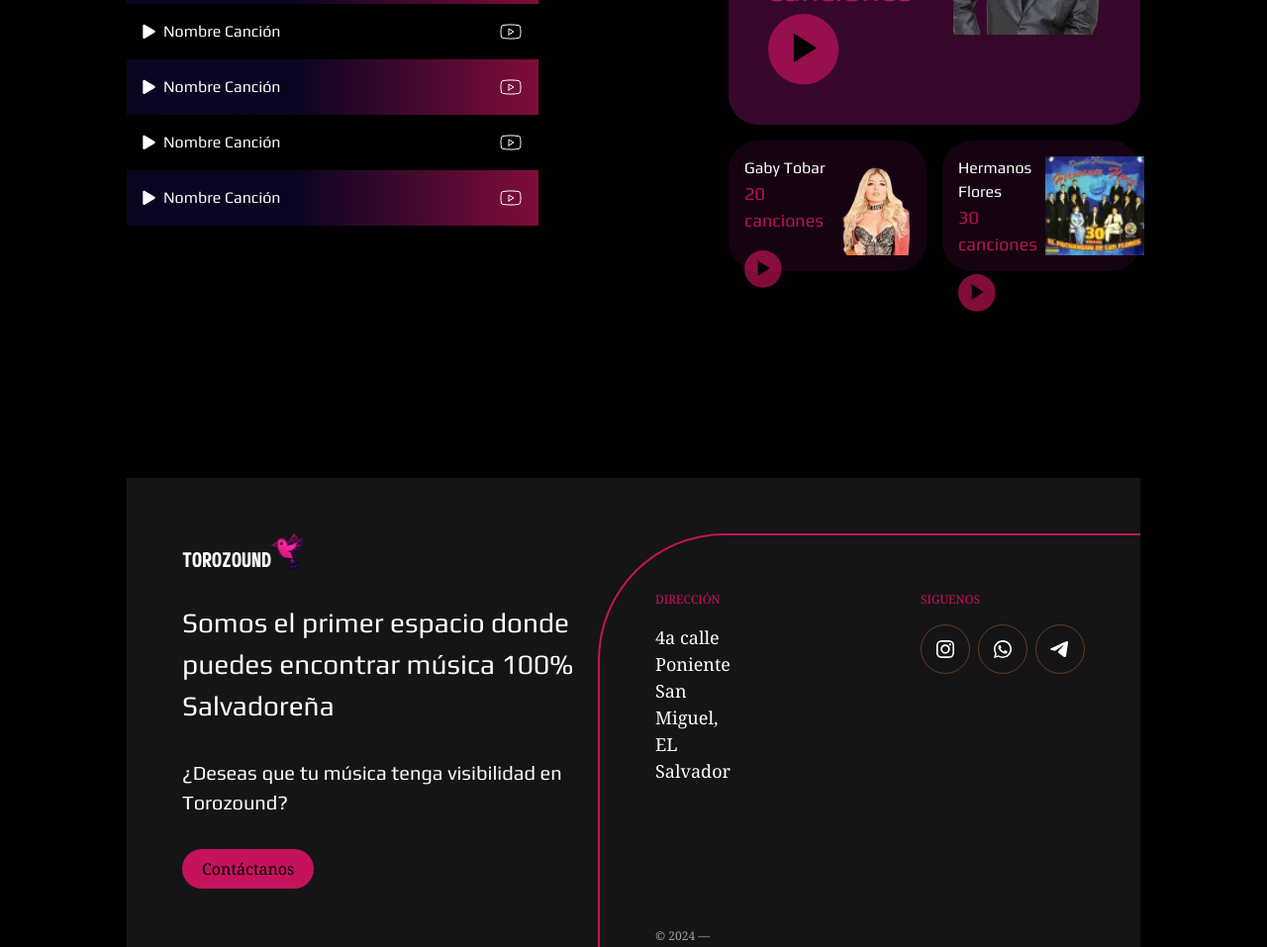
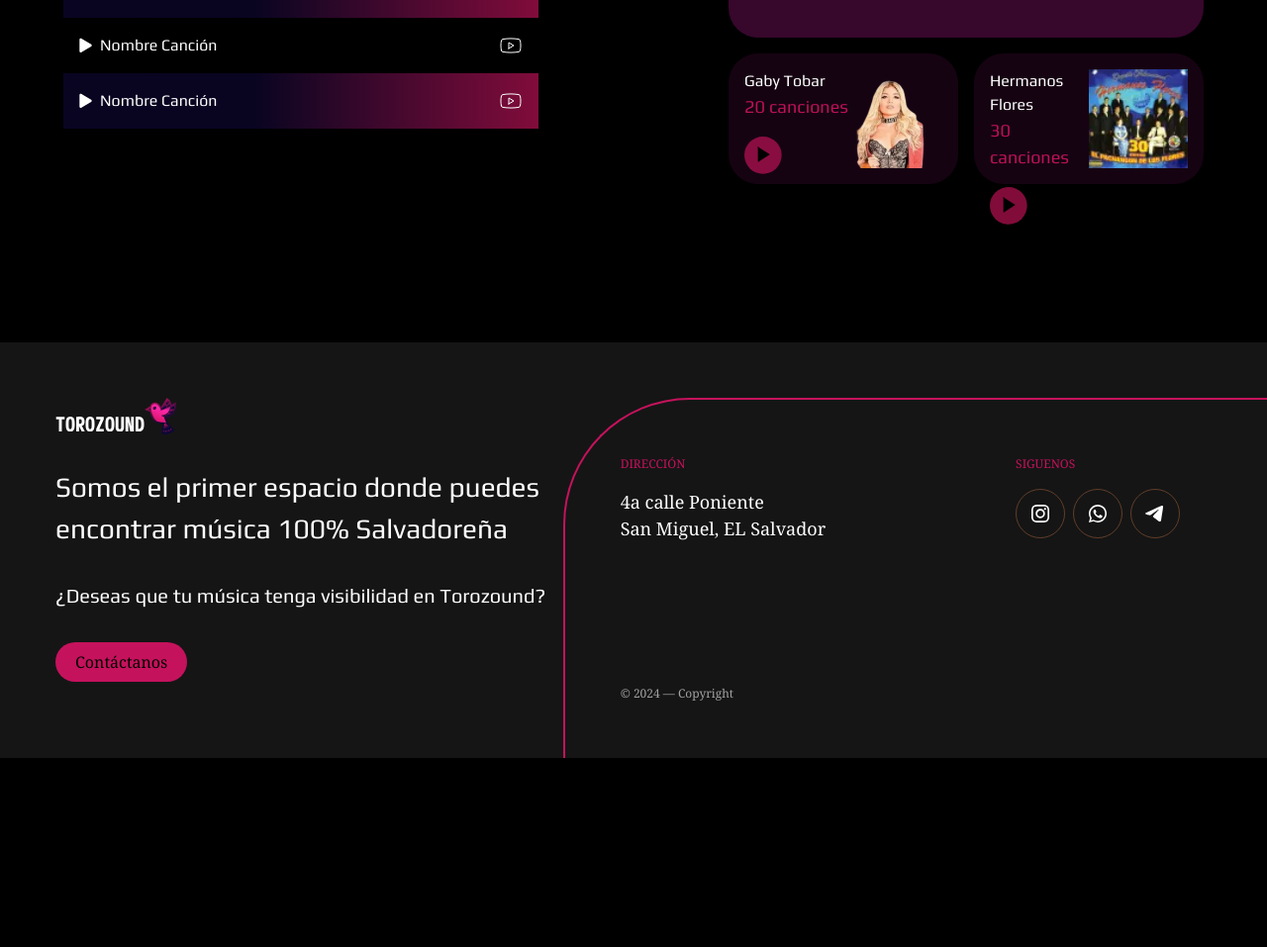
Before and after one commit to wilsongutierrez-01/playlist-web, an Astro site: page / in a window 1280 px wide. Shown: the part 1457-2414 px from the top of the page at 99% size. After the commit the page ends 2223 px from the top, so only its background shows below. Built offline with nearby package versions, Linux system fonts and the light colour scheme; Astro itself is replaced by a stand-in of ours.

Commit message:
chore: padding for landing

```diff
--- a/src/components/Footer.astro
+++ b/src/components/Footer.astro
@@ -5,7 +5,7 @@ import WhastssapButton from "./icons/WhatssapButton.astro";
 import TelegramButton from "./icons/TelegramButton.astro";
 ---
 
-<div class="flex justify-between bg-[#151515] pt-14 pl-14">
+<div class="flex justify-between bg-[#151515] pt-14 pl-14 w-screen">
   <div class="flex flex-col gap-8">
     <Logo />
     <p class="text-white font-play text-[28px] font-normal">Somos el primer espacio donde puedes encontrar música 100% Salvadoreña</p>
--- a/src/layouts/Layout.astro
+++ b/src/layouts/Layout.astro
@@ -27,10 +27,7 @@ import '@fontsource-variable/inter';
   body {
     font-family: 'Arial', sans-serif;
     margin: 0;
-    padding-left: 10%;
-    padding-right: 10%;
-    padding-top: 5%;
-    padding-bottom: 5%;
+    padding-top: 2%;
     background: black;
   }
 </style>
--- a/src/pages/index.astro
+++ b/src/pages/index.astro
@@ -13,8 +13,10 @@ import PlayCardSection from '../components/PlayCardSection.astro';
 
 <Layout title="Welcome to Astro.">
 	<main>
-    <Header />
-    <section class="flex justify-between items-center">
+    <section class="pl-[5%] pr-[5%]">
+      <Header />
+    </section>
+    <section class="flex justify-between items-center pl-[5%] pr-[5%]">
       <div>
         <p class="text-white font-extrabold text-[40px] max-w-[400px] leading-[72px]">Conoce las <span class="text-[#D71462]">Playlist</span> </p>
         <p class="text-white mt-[20px] font-play text-[21px] font-normal">Encuentra tu mood ideal con playlist ...</p>
@@ -22,14 +24,14 @@ import PlayCardSection from '../components/PlayCardSection.astro';
       <img src="./hero-img.webp" alt="">
     </section>
 
-    <section class="flex justify-center gap-10">
+    <section class="flex justify-center gap-10 pl-[5%] pr-[5%] pl-[5%] pr-[5%]">
       <SingerCard singer_name="Marito Rivera Éxitos" songs="20 canciones" singer_img='./singers/maritorivera.webp'/>
       <SingerCard singer_name="Gaby Tobar" songs="20 canciones" singer_img='./singers/gabytobar.webp'/>
       <SingerCard singer_name="Nahum Molina" songs="20 canciones" singer_img='./singers/nahummolina.webp'/>
       <SingerCard singer_name="Paty Menéndez" songs="20 canciones" singer_img='./singers/patymendez.webp'/>
     </section>
 
-    <section class="flex justify-between mt-48 gap-48">
+    <section class="flex justify-between mt-48 gap-48 pl-[5%] pr-[5%]">
       <TableSection />
       <PlayCardSection />
     </section>
```
